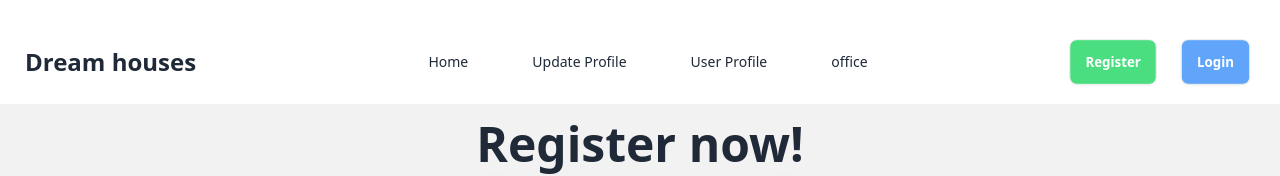
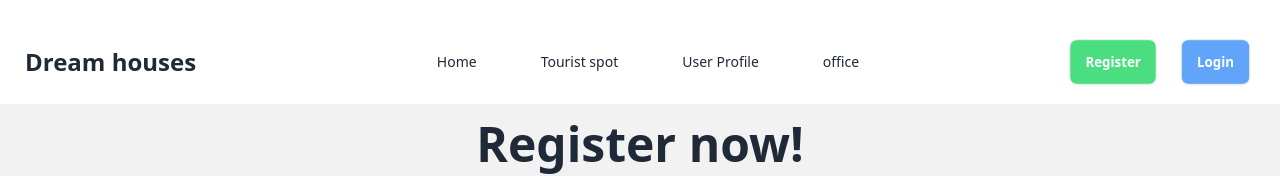
Before and after one commit to nafis200/assignmnet10-client, a React (Vite) app: page /registration in a window 1280 px wide. Shown: the top 176 px of the page. Built offline with nearby package versions, Linux system fonts and the light colour scheme; no server answers.

Commit message:
registration done

```diff
--- a/src/components/form/Registration.jsx
+++ b/src/components/form/Registration.jsx
@@ -6,6 +6,7 @@ import { FaEye, FaEyeSlash } from "react-icons/fa";
 import { NavLink } from "react-router-dom";
 import { useContext } from "react";
 import { AuthContext } from "../provider/Authprovider";
+import { updateProfile } from "firebase/auth";
 const Registration = () => {
   const [showpass, setShowpass] = useState(false);
 
@@ -18,6 +19,7 @@ const Registration = () => {
     const name = data.get("name");
     const password = data.get("password");
     const image = data.get("image");
+
     if (!name && !email && !password && !image) {
       toast.error("please fill up the form");
       return;
@@ -49,7 +51,6 @@ const Registration = () => {
 
     createUser(email,password)
     .then(result=>{
-
         updateProfile(result.user,{
            displayName:name,
            photoURL: image
--- a/src/components/navbar/Navbar.jsx
+++ b/src/components/navbar/Navbar.jsx
@@ -57,12 +57,12 @@ const Navbar = () => {
 
       <li className="lg:ml-4 p-2">
         <NavLink
-          to="/update"
+          to="/tourist-spot"
           className={({ isActive, isPending }) =>
             isActive ? "bg-green-400 hover:bg-red-600" : isPending ? "" : ""
           }
         >
-          Update Profile
+          Tourist spot
         </NavLink>
       </li>
       <li className="lg:ml-4 p-2">
--- /dev/null
+++ b/src/components/toursist/Alltourist.jsx
@@ -0,0 +1,12 @@
+
+
+
+const Alltourist = () => {
+    return (
+        <div>
+            <h2 className="text-2xl">wellCome</h2>
+        </div>
+    );
+};
+
+export default Alltourist;
--- a/src/main.jsx
+++ b/src/main.jsx
@@ -12,6 +12,7 @@ import Home from './components/Roots/Home.jsx';
 import Authprovider from './components/provider/Authprovider.jsx';
 import Login from './components/form/Login.jsx';
 import Registration from './components/form/Registration.jsx';
+import Alltourist from './components/toursist/Alltourist.jsx';
 
 const router = createBrowserRouter([
   {
@@ -31,6 +32,10 @@ const router = createBrowserRouter([
       {
         path:'/registration',
         element:<Registration></Registration>
+      },
+      {
+        path: '/tourist-spot',
+        element: <Alltourist></Alltourist>
       }
     ]
   },
```
